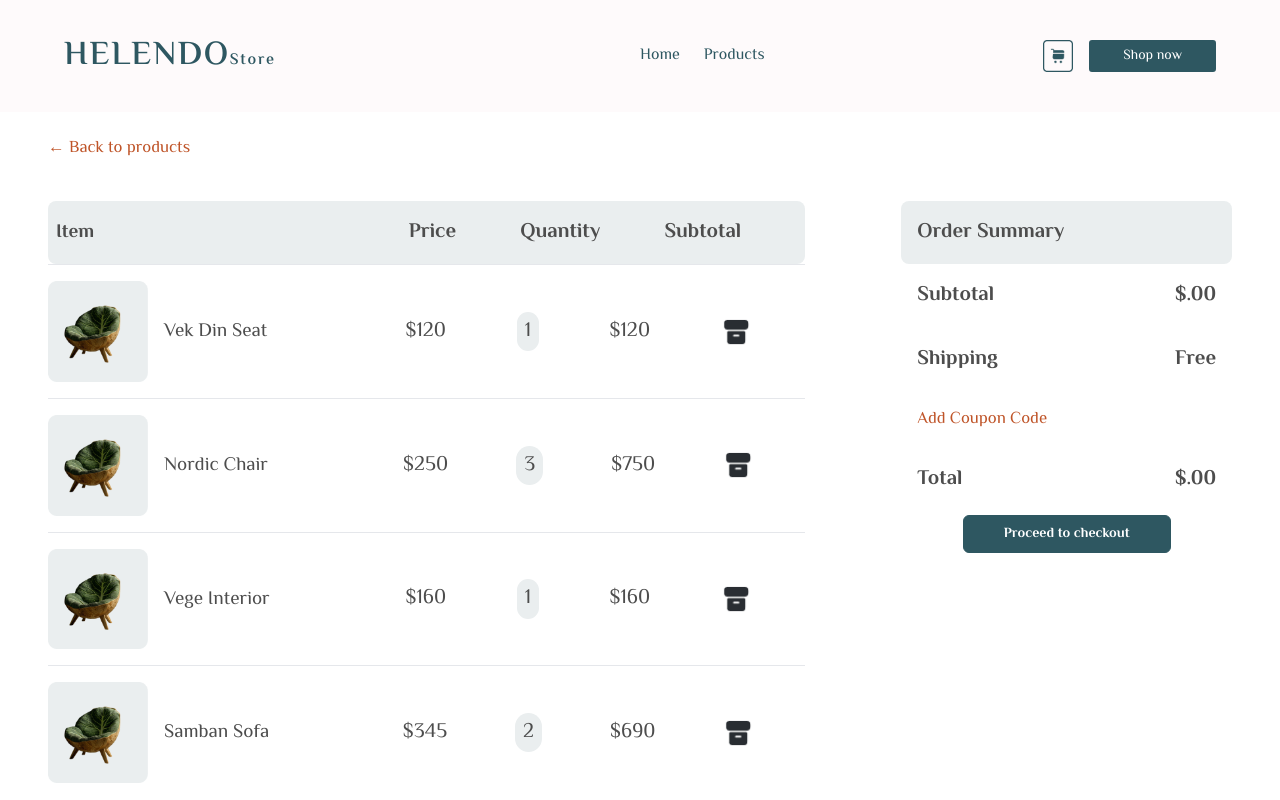
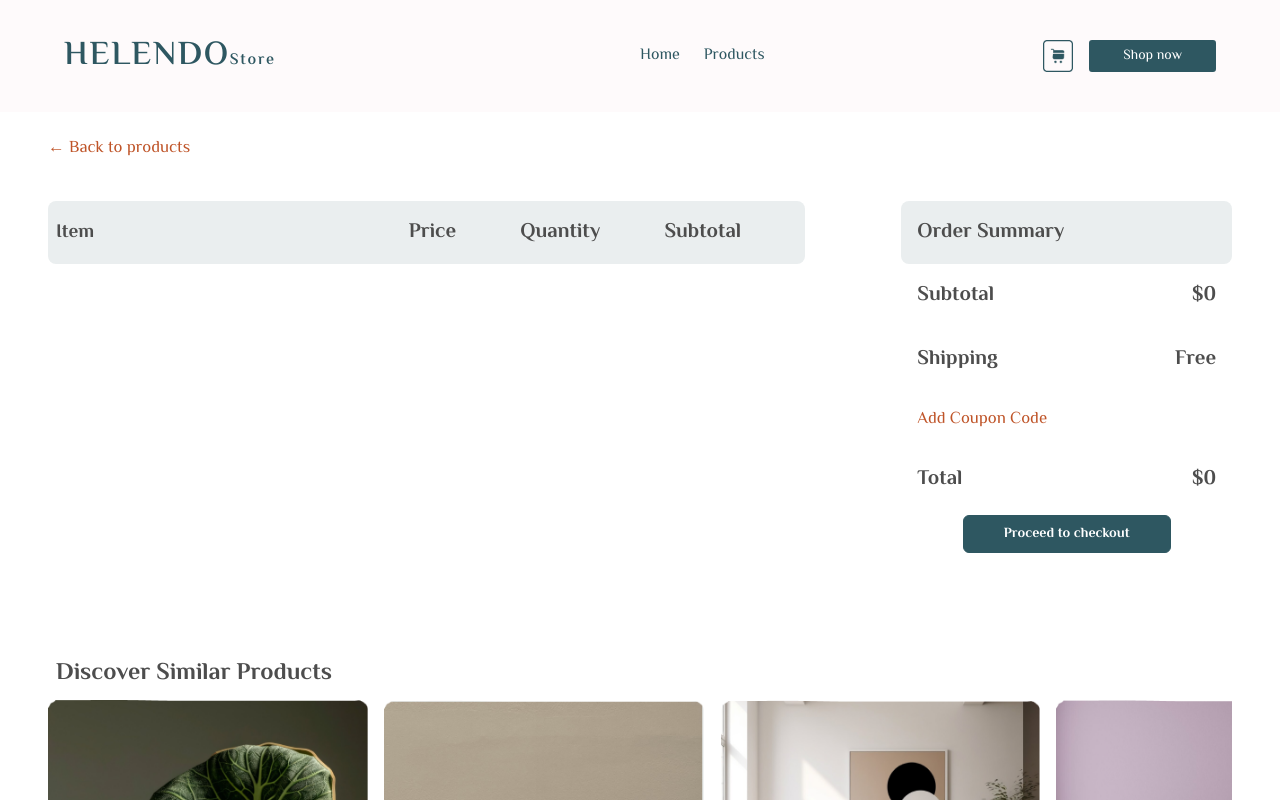
Before and after one commit to OvyEvbodi/e-commerce, a Next.js app: page /cart in a window 1280 px wide. Shown: the top 800 px of the page. Built offline with nearby package versions, Linux system fonts and the light colour scheme.

Commit message:
Decouple cart page

```diff
--- /dev/null
+++ b/app/cart/Cart.tsx
@@ -0,0 +1,24 @@
+// cart
+'use client'
+import { useSelector, useDispatch } from "react-redux";
+import { addToCart, removeFromCart, increment, decrement } from "@/redux/cart.slice";
+import { RootState } from "@/redux/store";
+import CartItem from "@/app/cart/CartItem";
+
+const Cart = () => {
+  const storeCart = useSelector((state: RootState) => state.shop.cart);
+  const dispatch = useDispatch();
+  return (
+    <div className="w-full min-h-[40vh]">
+      {
+        storeCart.map(item => (
+          <div key={item.id}>
+            <CartItem { ...item }/>
+          </div>
+        ))
+      }
+    </div>
+  )
+};
+
+export default Cart;
--- a/app/cart/CartItem.tsx
+++ b/app/cart/CartItem.tsx
@@ -1,27 +1,31 @@
 // Cart item component
+'use client'
 import { NextPage } from "next";
 import Image from "next/image";
+import { useSelector, useDispatch } from "react-redux";
+import { removeFromCart, increment, decrement } from "@/redux/cart.slice";
+import { RootState } from "@/redux/store";
+import BigCardProps from "@/interfaces/BigCardProps";
 
-export interface CartItemProps {
-  thumbnail: string;
-  name: string;
-  price: number;
-  quantity: number;
-}
-const CartItem:NextPage<CartItemProps> = ({thumbnail, name, price, quantity }) => {
+const CartItem:NextPage<BigCardProps> = ({image, title, price, quantity }) => {
+  const total = useSelector((state: RootState) => state.shop.total);
+  const storeCart = useSelector((state: RootState) => state.shop.cart);
+  const dispatch = useDispatch();
+
+
   return (
     <div className="py-4 flex flex-wrap items-center justify-between border-t">
       <div className="flex flex-col-reverse md:flex-row flex-wrap items-center justify-center gap-1 md:gap-4">
         <div>
-          <Image src={thumbnail} width={100} height={100} alt={name} />
+          <Image src={image} width={100} height={100} alt={title} />
         </div>
-        <h3 className="text-[1.2rem]">{name}</h3>
+        <h3 className="text-[1.2rem]">{title}</h3>
       </div>
       <div className="md:w-3/5 text-[1.15rem] md:text-[1.3rem] gap-6 flex flex-wrap justify-evenly items-center p-2">
         <p className="">${price}</p>
         <p className="bg-grey-bg p-1 px-2 rounded-full">{quantity}</p>
-        <p>${quantity * price}</p>
-        <Image src='/delete.png' width={30} height={40} alt={name} />
+        <p>${quantity! * price!}</p>
+        <Image src='/delete.png' width={30} height={40} alt={title} />
       </div>
     </div>
   )
--- /dev/null
+++ b/app/cart/CheckoutCard.tsx
@@ -0,0 +1,43 @@
+// checkout card
+'use client'
+
+import { useSelector, useDispatch } from "react-redux";
+import { addToCart, removeFromCart, increment, decrement } from "@/redux/cart.slice";
+import { RootState } from "@/redux/store";
+import SmallButton from "@/components/SmallButton"
+import Link from "next/link"
+
+
+const CheckoutCard = () => {
+  const total = useSelector((state: RootState) => state.shop.total);
+
+  return (
+    <div className="text-[1.15rem] font-[500] md:text-[1.3rem] md:font-bold lg:h-[50vh] lg:w-1/3 p-4 lg:px-12">
+          <div className="bg-grey-bg  p-4 rounded-[8px] flex flex-wrap justify-between items-center p-2">
+            Order Summary
+          </div>
+          <div className="flex flex-wrap justify-between items-center p-4">
+            <p>Subtotal</p>
+            <p>${total}</p>
+          </div>
+          <div className="flex flex-wrap justify-between items-center p-4">
+            <p>Shipping</p>
+            <p>Free</p>
+          </div>
+          <div className="flex flex-wrap justify-between items-center p-4">
+            <p className="text-orange font-normal text-[1.05rem]">Add Coupon Code</p>
+          </div>
+          <div className="flex flex-wrap justify-between items-center p-4">
+            <p>Total</p>
+            <p>${total}</p>
+          </div>
+          <div className="text-center">
+            <Link href="checkout">
+              <SmallButton text="Proceed to checkout" flag="fill" />
+            </Link>
+          </div>
+        </div>
+  )
+};
+
+export default CheckoutCard;
--- a/app/cart/page.tsx
+++ b/app/cart/page.tsx
@@ -5,10 +5,13 @@ import { cart_list } from "@/api/data.json";
 import SmallButton from "@/components/SmallButton";
 import ProductSlide from "@/components/ProductSlide";
 import Link from "next/link";
+import CheckoutCard from "@/app/cart/CheckoutCard";
+import Cart from "@/app/cart/Cart";
+
 
 export const metadata = { title: 'Cart Helendo' };
 
-const Cart = () => {
+const CartPage = () => {
   return (
     <main className="mb-6 lg:mb-16">
       <div className="p-6 lg:px-12 text-orange font-normal text-[1.05rem]">
@@ -25,41 +28,9 @@ const Cart = () => {
               <h6>Subtotal</h6>
             </div>
           </div>
-          <div className="w-full min-h-[40vh]">
-            {
-              cart_list.map(item => (
-                <div key={item.id}>
-                  <CartItem { ...item }/>
-                </div>
-              ))
-            }
-          </div>
+          <Cart />
         </div>
-        <div className="text-[1.15rem] font-[500] md:text-[1.3rem] md:font-bold lg:h-[50vh] lg:w-1/3 p-4 lg:px-12">
-          <div className="bg-grey-bg  p-4 rounded-[8px] flex flex-wrap justify-between items-center p-2">
-            Order Summary
-          </div>
-          <div className="flex flex-wrap justify-between items-center p-4">
-            <p>Subtotal</p>
-            <p>$.00</p>
-          </div>
-          <div className="flex flex-wrap justify-between items-center p-4">
-            <p>Shipping</p>
-            <p>Free</p>
-          </div>
-          <div className="flex flex-wrap justify-between items-center p-4">
-            <p className="text-orange font-normal text-[1.05rem]">Add Coupon Code</p>
-          </div>
-          <div className="flex flex-wrap justify-between items-center p-4">
-            <p>Total</p>
-            <p>$.00</p>
-          </div>
-          <div className="text-center">
-            <Link href="checkout">
-              <SmallButton text="Proceed to checkout" flag="fill" />
-            </Link>
-          </div>
-        </div>
+        <CheckoutCard />
       </div>
       <div>
         <ProductSlide />
@@ -68,4 +39,4 @@ const Cart = () => {
   )
 };
 
-export default Cart;
+export default CartPage;
--- a/components/productCard.tsx
+++ b/components/productCard.tsx
@@ -14,10 +14,7 @@ const ProductCard: NextPage<BigCardProps> = ({title, image, label, price}) => {
 
   const total = useSelector((state: RootState) => state.shop.total);
   const storeCart = useSelector((state: RootState) => state.shop.cart);
-
   const dispatch = useDispatch();
-
-
 
   return (
     <div className="w-[250px] sm:w-[280px] md:w-[300px] xl:w-[320px]">
@@ -31,7 +28,7 @@ const ProductCard: NextPage<BigCardProps> = ({title, image, label, price}) => {
           <span className="font-bold text-[1.4rem]">${price}</span>
           <span className="text-[0.7rem] line-through">${price}</span>
         </div>
-        <SmallButton text='Add to cart' onClick={() => dispatch(addToCart({title, price}))}/>
+        <SmallButton text='Add to cart' onClick={() => dispatch(addToCart({title, price, quantity: 1, image}))}/>
       </div>
 
       <div>{JSON.stringify(storeCart)}</div>
--- a/interfaces/BigCardProps.tsx
+++ b/interfaces/BigCardProps.tsx
@@ -8,4 +8,5 @@ export default interface BigCardProps{
   label: string;
   price?: number;
   category?: string;
+  quantity?: number;
 }
--- a/redux/cart.slice.tsx
+++ b/redux/cart.slice.tsx
@@ -9,7 +9,7 @@ const cartSlice = createSlice({
   name: 'shop',
   initialState: {
     cart,
-    total: 34
+    total: 0
   },
   reducers: {
     addToCart : ( state, action ) => {
```
